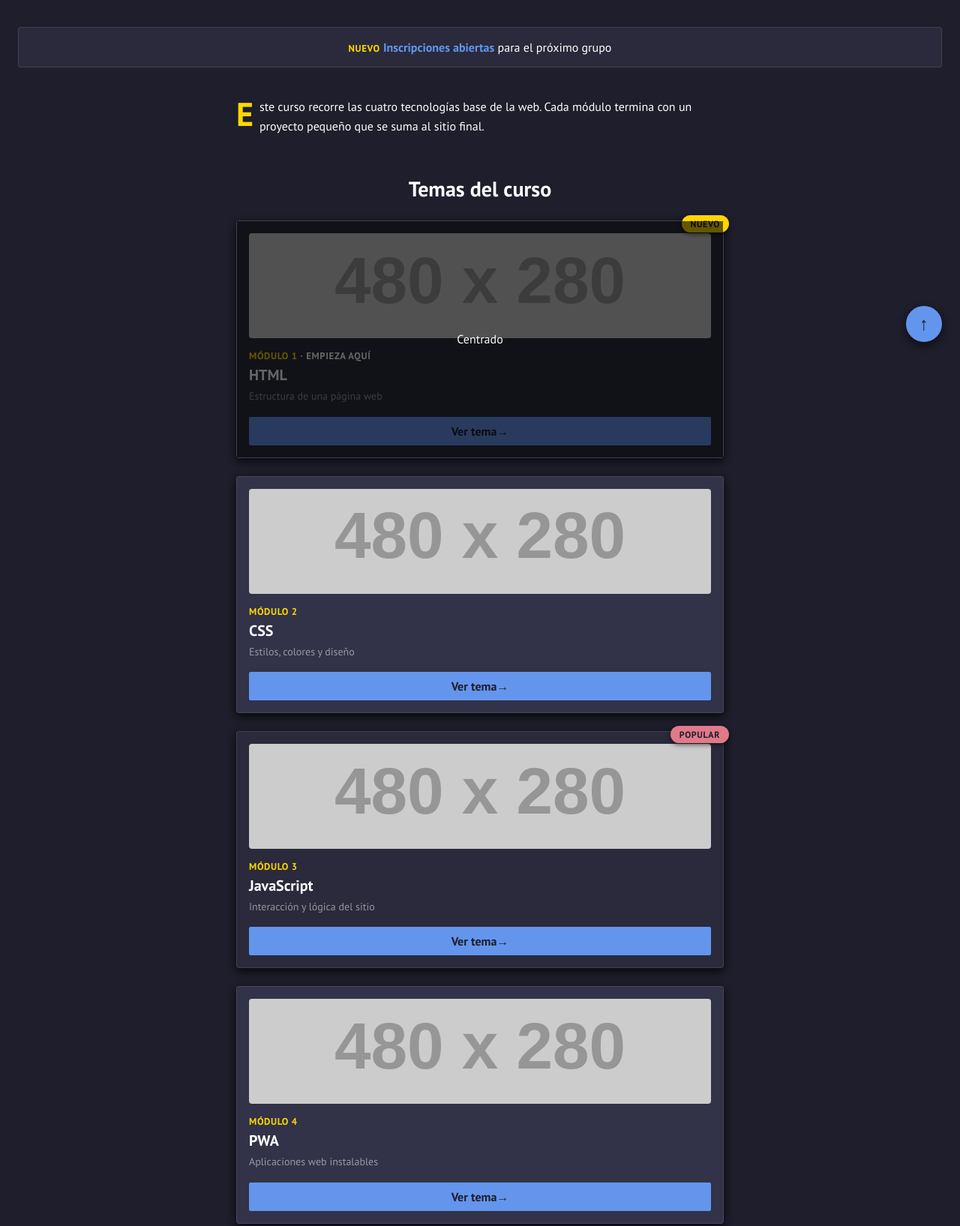
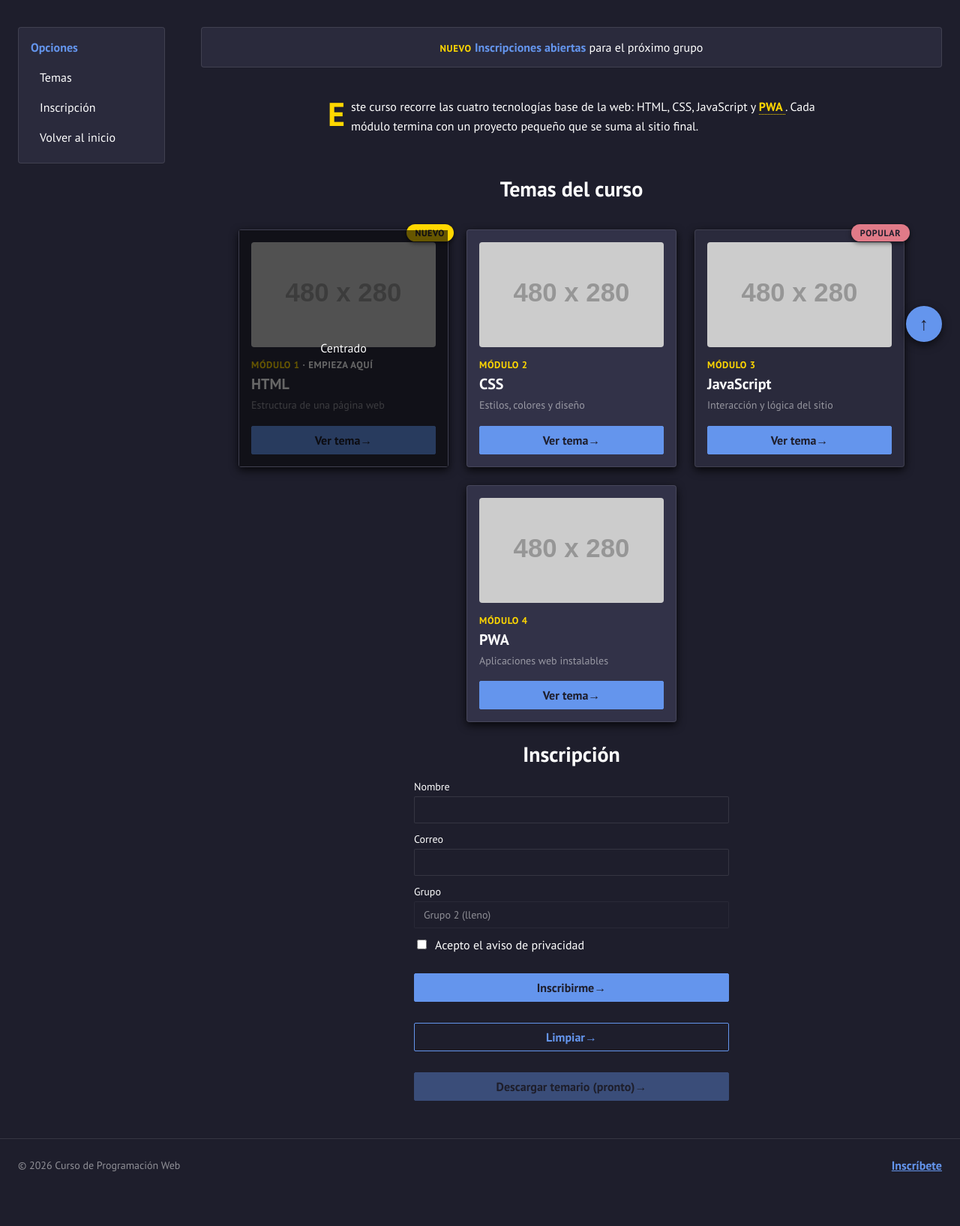
Before and after one commit to Blara22/programacion-web-26, a plain HTML site: page pages/selectores.html in a window 1280 px wide. Shown: the part 320-1955 px from the top of the page at 75% size. Drawn offline with Linux system fonts and the light colour scheme; placeholder pictures from the web are drawn by us.

Commit message:
Flex y Grid

```diff
--- a/css/selectores.css
+++ b/css/selectores.css
@@ -70,6 +70,9 @@ p {
 
 /* ===== Bloque: menu ===== */
 .menu {
+  display: flex;
+  justify-content: space-between;
+  align-items: center;
   position: sticky;
   z-index: 40;
   top: 0;
@@ -77,6 +80,14 @@ p {
   padding: 12px 24px;
   background-color: var(--fondo-card);
   border-bottom: 1px solid var(--color-borde);
+}
+
+.menu__marca {
+  color: var(--color-primario);
+  font-weight: bold;
+  text-transform: uppercase;
+  letter-spacing: 0.08em;
+  text-decoration: none;
 }
 
 .menu__lista {
@@ -181,11 +192,9 @@ p {
 /* ===== Bloque: card ===== */
 .card {
   position: relative;
-  display: inline-block;
-  width: 650px;
-  max-width: 100%;
-  margin: 12px;
-  padding: 16px;
+  flex: 0 0 280px;
+  max-width: 460px
+;  padding: 16px;
   background-color: var(--fondo-card);
   border: 1px solid var(--color-borde);
   border-radius: 4px;
@@ -459,3 +468,131 @@ p {
   outline: 2px solid gold;
   outline-offset: -2px;
 }
+
+.tooltip {
+  position: relative;
+  color: gold;
+  font-weight: bold;
+  border-bottom: 1px dotted gold;
+  cursor: help;
+}
+
+.tooltip__texto {
+  position: absolute;
+  bottom: 100%;
+  left: 50%;
+  width: 220px;
+  margin-bottom: 8px;
+  padding: 8px 12px;
+  background-color: var(--fondo-card);
+  color: white;
+  font-size: 0.875rem;
+  font-weight: normal;
+  line-height: 1.4;
+  text-align: center;
+  border: 1px solid var(--color-primario);
+  border-radius: 4px;
+  box-shadow: 0 4px 12px rgba(0, 0, 0, 0.6);
+  transform: translateX(-50%);
+  opacity: 0;
+  visibility: hidden;
+  pointer-events: none;
+  transition: opacity 0.2s, visibility 0.2s;
+}
+
+/* flechita: un absolute dentro de otro absolute */
+.tooltip__texto::after {
+  content: "";
+  position: absolute;
+  top: 100%;
+  left: 50%;
+  margin-left: -6px;
+  border: 6px solid transparent;
+  border-top-color: var(--color-primario);
+}
+
+.tooltip:hover .tooltip__texto,
+.tooltip:focus .tooltip__texto {
+  opacity: 1;
+  visibility: visible;
+}
+.temas__lista {
+  display: flex;
+  justify-content: center;
+  /*flex-direction: row;*/
+  /*flex-wrap: wrap;*/
+  align-items: center;
+  flex-flow: row wrap;
+  gap: 24px;
+  margin-top: 24px;
+}
+
+.layout {
+  display: grid;
+  grid-template-columns: 220px 1fr;
+  grid-template-areas:
+    "header  header"
+    "sidebar main"
+    "footer  footer";
+  gap: 0 24px;
+}
+
+.hero      { grid-area: header; }
+.opciones  { grid-area: sidebar; }
+.contenido { grid-area: main; }
+.pie       { grid-area: footer; }
+
+.opciones {
+  position: sticky;
+  top: calc(var(--alto-menu) + 16px);
+  align-self: start;        /* sin esto el sticky no funciona en grid */
+  margin: 50px 0 0 24px;
+  padding: 16px;
+  background-color: var(--fondo-card);
+  border: 1px solid var(--color-borde);
+  border-radius: 4px;
+  text-align: left;
+}
+
+.opciones__titulo {
+  margin: 0 0 12px;
+  font-size: 1rem;
+  color: var(--color-primario);
+}
+
+.opciones__lista {
+  display: flex;
+  flex-direction: column;
+  gap: 4px;
+  margin: 0;
+  padding: 0;
+  list-style: none;
+}
+
+.opciones__enlace {
+  display: block;
+  padding: 8px 12px;
+  color: white;
+  text-decoration: none;
+  border-radius: 2px;
+}
+
+.opciones__enlace:hover {
+  color: var(--color-primario);
+  background-color: rgba(100, 149, 237, 0.12);
+}
+
+.pie {
+  display: flex;
+  justify-content: space-between;
+  align-items: center;
+  padding: 24px;
+  border-top: 1px solid var(--color-borde);
+}
+
+.pie p { margin: 0; }
+
+.pie__enlace {
+  color: var(--color-primario);
+  font-weight: bold;
+}
--- a/pages/selectores.html
+++ b/pages/selectores.html
@@ -17,6 +17,7 @@
 
 <body>
   <nav class="menu" aria-label="Principal">
+    <a class="menu__marca" href="#inicio">WebCurso</a>
     <ul class="menu__lista">
       <li><a class="menu__enlace " href="#inicio" aria-current="page">Inicio</a></li>
       <li class="menu__item">
@@ -32,10 +33,20 @@
     </ul>
   </nav>
 
+  <div class="layout">
     <header class="hero" id="inicio">
       <h1 class="hero__titulo">Curso de Programación Web</h1>
       <p class="hero__texto">Aprende a crear sitios desde cero</p>
     </header>
+
+    <aside class="opciones" aria-label="Opciones">
+      <h2 class="opciones__titulo">Opciones</h2>
+      <ul class="opciones__lista">
+        <li><a class="opciones__enlace" href="#temas">Temas</a></li>
+        <li><a class="opciones__enlace" href="#inscripcion">Inscripción</a></li>
+        <li><a class="opciones__enlace" href="#inicio">Volver al inicio</a></li>
+      </ul>
+    </aside>
 
     <main class="contenido">
 
@@ -46,16 +57,20 @@
       </aside>
 
       <p class="intro">
-      Este curso recorre las cuatro tecnologías base de la web. Cada módulo
-      termina con un proyecto pequeño que se suma al sitio final.
+        Este curso recorre las cuatro tecnologías base de la web: HTML, CSS,
+        JavaScript y
+        <span class="tooltip" tabindex="0" aria-describedby="tip-pwa">PWA
+          <span class="tooltip__texto" role="tooltip" id="tip-pwa">Progressive Web App:
+            un sitio que se puede instalar como si fuera una app</span></span>.
+        Cada módulo termina con un proyecto pequeño que se suma al sitio final.
       </p>
 
       <section class="temas" id="temas">
         <h2>Temas del curso</h2>
 
+        <div class="temas__lista">
           <article class="card">
             <span class="badge">Nuevo</span>
-
             <img class="card__imagen" src="https://placehold.co/480x280/ffffff/6495ed.png?text=HTML"
               alt="Ilustración que representa HTML">
             <span class="etiqueta">Módulo 1</span>
@@ -94,6 +109,7 @@
             <p class="nota">Aplicaciones web instalables</p>
             <a class="boton" href="pwa.html">Ver tema</a>
           </article>
+        </div>
       </section>
 
       <section class="inscripcion" id="inscripcion">
@@ -119,6 +135,11 @@
       </section>
 
     </main>
+    <footer class="pie">
+      <p class="nota">© 2026 Curso de Programación Web</p>
+      <a class="pie__enlace" href="#inscripcion">Inscríbete</a>
+    </footer>
+  </div>
   <a class="subir" href="#inicio" aria-label="Volver arriba">↑</a>
 </body>
 
```
Lines whose indentation alone changed are shown as unchanged.
